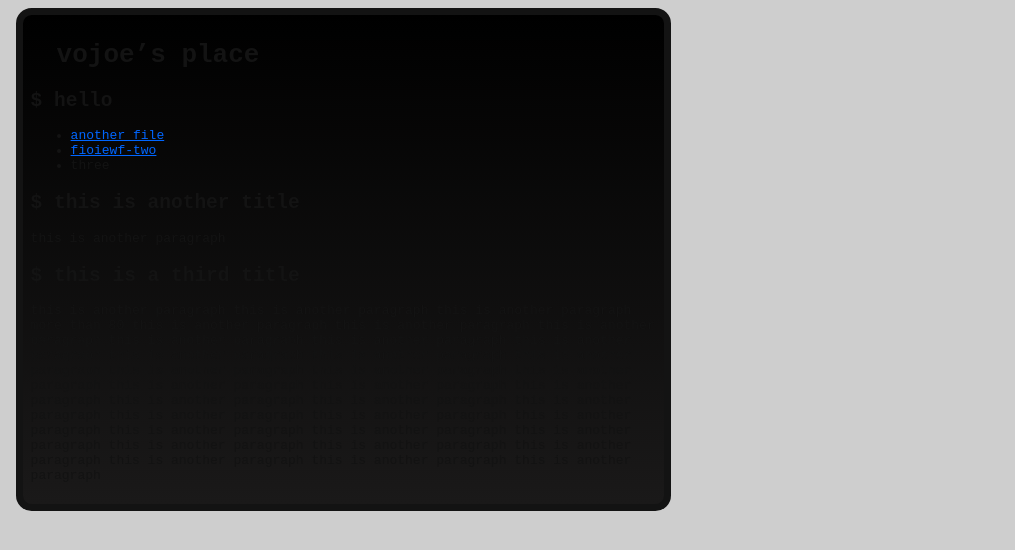
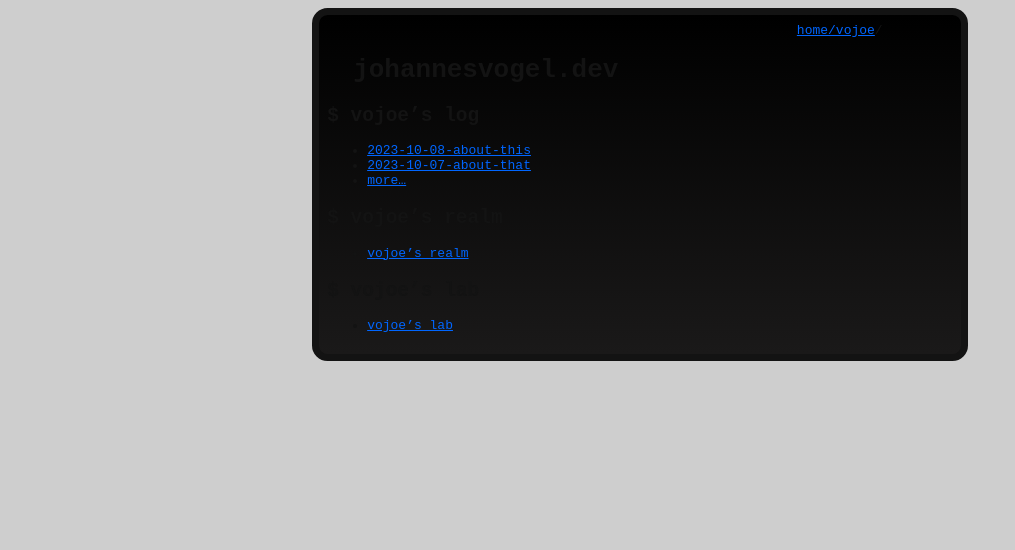
Before and after one commit to vojoe/vojoe.github.io, a Jekyll site: the page built from docs/index.md, in a window 1280 px wide. Shown: the top 550 px of the page, without its empty margins (0-1015 px from the left). Built offline with Jekyll 4.4.1, drawn with Linux system fonts in a browser that asks for light colours; our own code applies the rules of GitHub Pages for plain Markdown files.

Commit message:
first structure

```diff
--- a/docs/_config.yml
+++ b/docs/_config.yml
@@ -1,5 +1,6 @@
 plugins:
   - jekyll-relative-links
+  - jekyll-titles-from-headings
   - jekyll-feed
   - jekyll-seo-tag
 
--- a/docs/_layouts/default.html
+++ b/docs/_layouts/default.html
@@ -24,8 +24,14 @@
   </head>
 
   <body>
-    <main">
+    <main>
       <div class="terminal">
+
+        <div style="display: flex; justify-content: flex-end;">
+          <div style="width: 20ch;">
+            <a href="{{ "/" | relative_url }}">{{ "home/vojoe" }}</a>{{ page.dir }}
+          </div>
+        </div>
         {{ content }}
       </div>
     </main>
--- a/docs/_sass/vojoe.scss
+++ b/docs/_sass/vojoe.scss
@@ -27,6 +27,8 @@ body {
 	color: var(--page-foreground);
 	font-family: monospace;
 	max-width: 86ch;
+	margin-left:auto;
+    margin-right:auto;
 }
 
 h1 {
--- a/docs/index.md
+++ b/docs/index.md
@@ -2,30 +2,22 @@
 
 ---
 
-# vojoe's place
-
-## hello
-
-* [another file](./AnotherDir/another_file.md)
-* [fioiewf-two](./not-there)
-* three
+# johannesvogel.dev
 
 
-## this is another title
 
-this is another paragraph
+## vojoe's log
+
+* [2023-10-08-about-this](./log/about-this.md)
+* [2023-10-07-about-that](./log/about-that.md)
+* [more...](./log/index.md)
 
 
-## this is a third title
+## vojoe's realm
 
-this is another paragraph this is another paragraph this is another paragraph more than 80
-this is another paragraph this is another paragraph this is another paragraph
-this is another paragraph this is another paragraph this is another paragraph
-this is another paragraph this is another paragraph this is another paragraph
-this is another paragraph this is another paragraph this is another paragraph
-this is another paragraph this is another paragraph this is another paragraph
-this is another paragraph this is another paragraph this is another paragraph
-this is another paragraph this is another paragraph this is another paragraph
-this is another paragraph this is another paragraph this is another paragraph
-this is another paragraph this is another paragraph this is another paragraph
-this is another paragraph this is another paragraph this is another paragraph
+* [vojoe's realm](./realm/index.md)
+
+
+## vojoe's lab
+
+* [vojoe's lab](./lab/index.md)
```
Also changed, not shown: docs/lab/dummy-page.md (renamed from docs/AnotherDir/another_file.md, +1 -1 lines), docs/lab/index.md (added, +9 -0 lines), docs/log/index.md (added, +28 -0 lines), docs/realm/index.md (added, +9 -0 lines).
